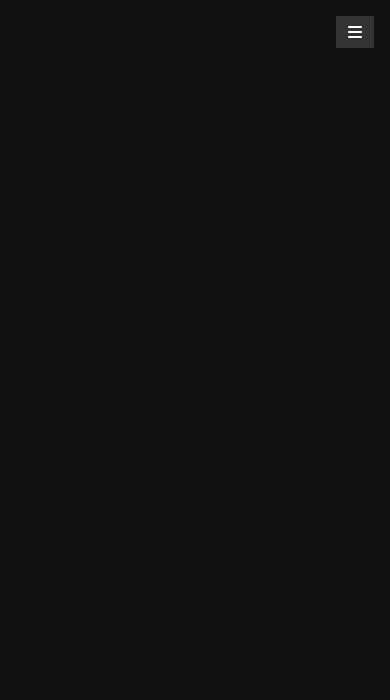
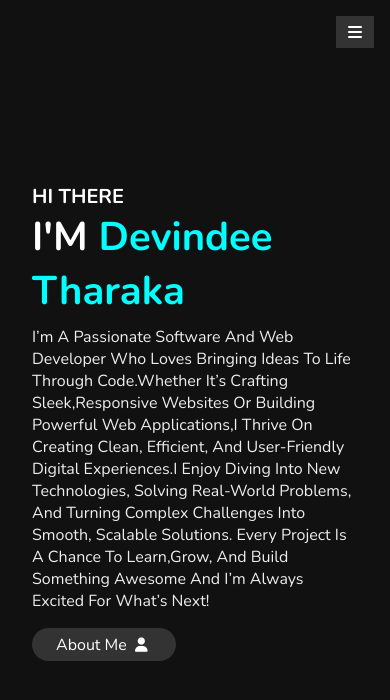
Before and after one commit to Dev-Dolawatta/portfolioUpdate-4, a plain HTML site: page index.html in a window 390 px wide. Drawn offline with nearby package versions, Linux system fonts and the light colour scheme; a web font is replaced by a local one.

Commit message:
add styles to home section

```diff
--- a/style.css
+++ b/style.css
@@ -1,7 +1,9 @@
 @import url('https://fonts.googleapis.com/css2?family=Henny+Penny&family=Knewave&family=Lilita+One&family=Luxurious+Roman&family=Nunito:ital,wght@0,200..1000;1,200..1000&display=swap');
 
 :root{
+    --pureCyan:#00FFFF;
     --cyan:#B2FFFF;
+    --pink:#ff007f;
 }
 html{
     font-size: 62.5%;
@@ -41,6 +43,22 @@
 section{
     min-height: 100vh;
     padding: 1rem;
+}
+.btn{
+    padding:.7rem 3rem;
+    background: #333;
+    color: #fff;
+    cursor: pointer;
+    margin-top: 1rem;
+    font-size: 2rem;
+    border-radius: 5rem;
+}
+.btn i{
+    padding:0  .5rem;
+    font-size: 1.8rem;
+}
+.btn:hover{
+    background: var(--pink);
 }
 header{
     position: fixed;
@@ -121,6 +139,9 @@
     font-size: 5rem;
     color: #fff;
 }
+.home h1 span{
+    color: var(--pureCyan);
+}
 .home p{
     font-size: 2rem;
     color: #eee;
@@ -139,6 +160,9 @@
     html{
         font-size: 55%;
     }
+    .home{
+        padding: 1rem 4rem;
+    }
 }
 @media  (max-width: 991px){
     header{
@@ -149,6 +173,9 @@
     }
     header.toggle{
         left:0%;
+    }
+    body{
+        padding: 0;
     }
 }
 @media  (max-width: 768px){
```
